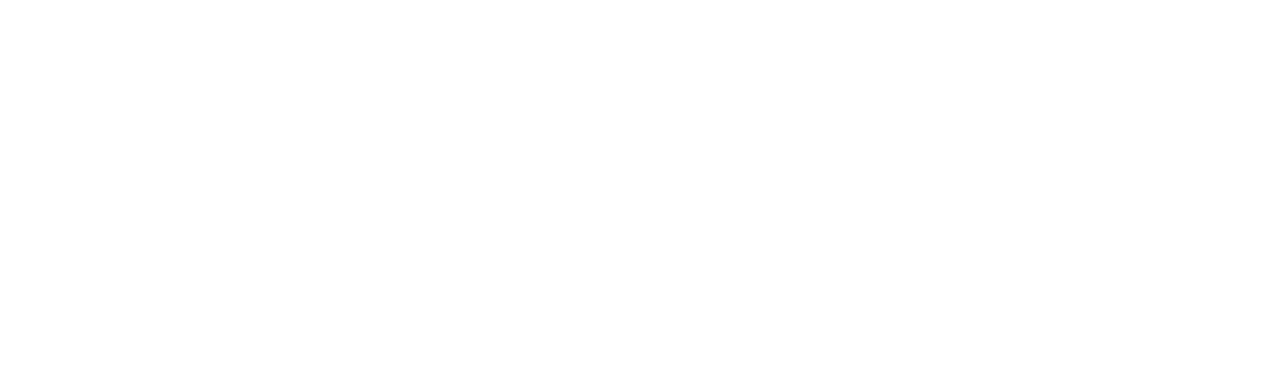
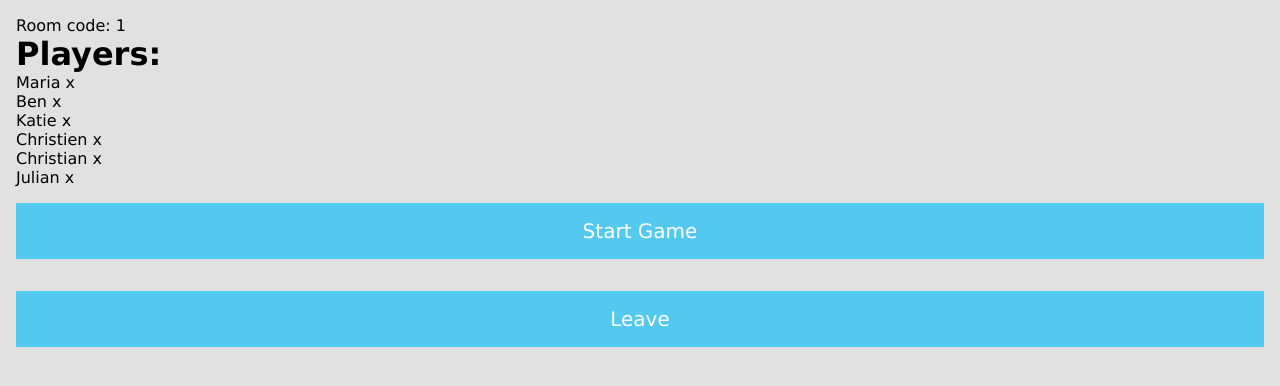
Before and after one commit to 21mdr1/traitor-joes, a React (Create React App) app: page /room/1 in a window 1280 px wide. Shown: the top 386 px of the page. Built offline with nearby package versions, Linux system fonts and the light colour scheme.

Commit message:
Create placeholder room page

```diff
--- a/package.json
+++ b/package.json
@@ -3,6 +3,7 @@
   "version": "0.1.0",
   "private": true,
   "dependencies": {
+    "@reduxjs/toolkit": "^2.2.1",
     "@testing-library/jest-dom": "^5.17.0",
     "@testing-library/react": "^13.4.0",
     "@testing-library/user-event": "^13.5.0",
--- a/src/App.scss
+++ b/src/App.scss
@@ -1 +1,8 @@
+@use './styles/partials/variables' as *;
 @use './styles/partials/global';
+
+.main {
+    background-color: $gray;
+    padding: 1rem;
+    height: 100vh;
+}
--- a/src/components/Button/Button.scss
+++ b/src/components/Button/Button.scss
@@ -7,7 +7,7 @@
     color: white;
     padding: 1rem;
     font-size: 1.25rem;
-    margin: 1rem;
+    margin: 1rem 0;
 
     &:hover {
         background-color: $blue;
--- a/src/pages/Home/Home.scss
+++ b/src/pages/Home/Home.scss
@@ -2,9 +2,6 @@
 
 .main {
     &--home {
-        background-color: $gray;
-        padding: 1rem;
-        height: 100vh;
         display: flex;
         flex-direction: column;
         justify-content: center;
--- a/src/pages/Home/Home.tsx
+++ b/src/pages/Home/Home.tsx
@@ -6,7 +6,7 @@
     const navigate = useNavigate();
 
     return (
-        <main className="main--home">
+        <main className="main main--home">
             <Button type="button" onClick={()=>{navigate('/room/1234')}}>New Game</Button>
             <Button type="button" onClick={()=>{navigate('/room/1234')}}>Join Game</Button>
         </main>
--- a/src/pages/Room/Room.tsx
+++ b/src/pages/Room/Room.tsx
@@ -1,8 +1,28 @@
+import Button from '../../components/Button/Button';
+import { useNavigate, useParams } from 'react-router';
 import './Room.scss';
 
 function Room() {
+    const navigate = useNavigate();
+    const { roomCode } = useParams();
+
+    let players = ['Maria', 'Ben', 'Katie', 'Christien', 'Christian', 'Julian']
+
+    const isRoomOwner = true
+
+
     return (
-        <></>
+        <main className="main main--room">
+            <p>Room code: { roomCode }</p>
+            <h1>Players:</h1>
+            <ol>
+                {players.map(player => <li>{ player }{isRoomOwner && '  x'}</li>)}
+            </ol>
+            {isRoomOwner &&
+                <Button type="button" onClick={() => {navigate("/trader-joes")}}>Start Game</Button>
+            }
+            <Button type="button" onClick={() => { navigate("/") }}>Leave</Button>
+        </main>
     );
 }
 
```
Also changed, not shown: 1 other file (tests, documents, lock files or other folders).
